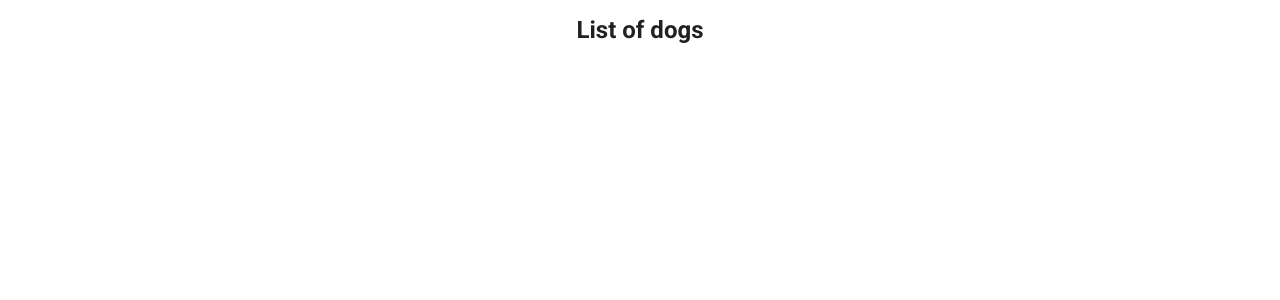
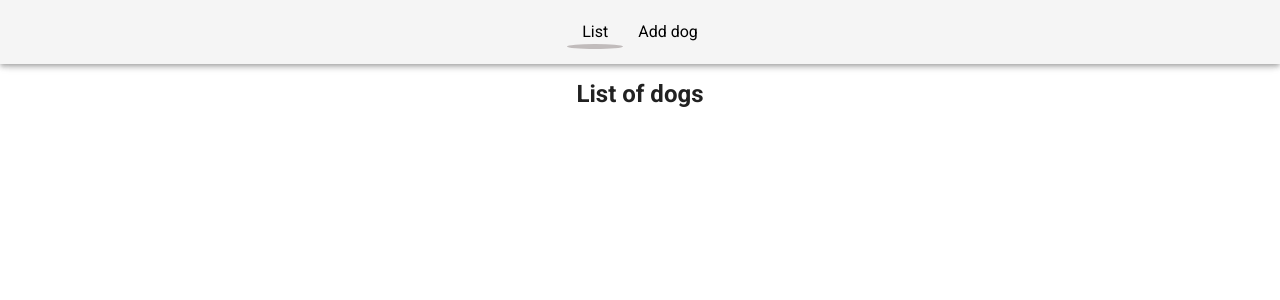
Before and after one commit to AdrianOchala/varid-front, a Vue app: page / in a window 1280 px wide. Shown: the top 300 px of the page. Built offline with nearby package versions, Linux system fonts and the light colour scheme.

Commit message:
Navigation

```diff
--- a/src/App.vue
+++ b/src/App.vue
@@ -1,5 +1,6 @@
 <template>
     <v-app>
+        <navigation></navigation>
         <v-main>
             <router-view/>
         </v-main>
@@ -10,6 +11,9 @@
 
 export default {
     name: 'App',
+    components: {
+        navigation: () => import('./components/NavigationComponent.vue')
+    },
     data() {
         return {
 
--- /dev/null
+++ b/src/components/NavigationComponent.vue
@@ -0,0 +1,47 @@
+<template>
+    <v-app-bar app>
+            <router-link v-for="item in menuItems" :key="item.routeName" :to="{name: item.routeName}">
+                {{ item.name }}
+            </router-link>
+    </v-app-bar>
+</template>
+
+<script>
+export default {
+    name: 'NavigationComponent',
+    data() {
+        return {
+            menuItems: [
+                {name: 'List', routeName: 'list'},
+                {name: 'Add dog', routeName: 'addDog'}
+            ]
+        }
+    }
+}
+</script>
+
+<style lang="scss" scoped>
+    header {
+        display: flex;
+        justify-content: center;
+    }
+    a {
+        position: relative;
+        display: inline-block;
+        min-width: 3rem;
+        text-decoration: none;
+        color: black;
+        padding: 5px 15px;
+
+        &.router-link-exact-active::after {
+            content: '';
+            display: block;
+            position: absolute;
+            left: 0;
+            width: 100%;
+            height: 5px;
+            background-color: rgb(193, 188, 188);
+            border-radius: 50%;
+        }
+    }
+</style>
```
Also changed, not shown: src/components/HelloWorld.vue (deleted, +0 -16 lines).
